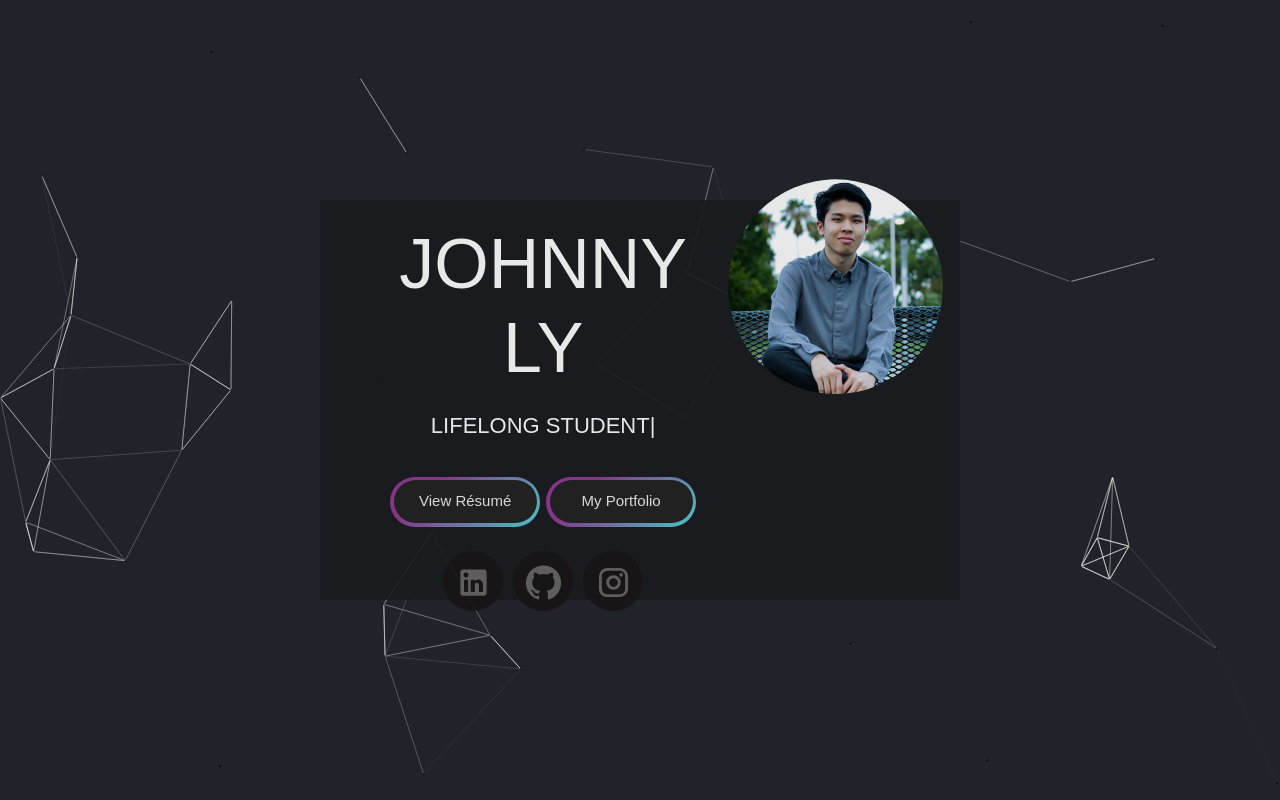
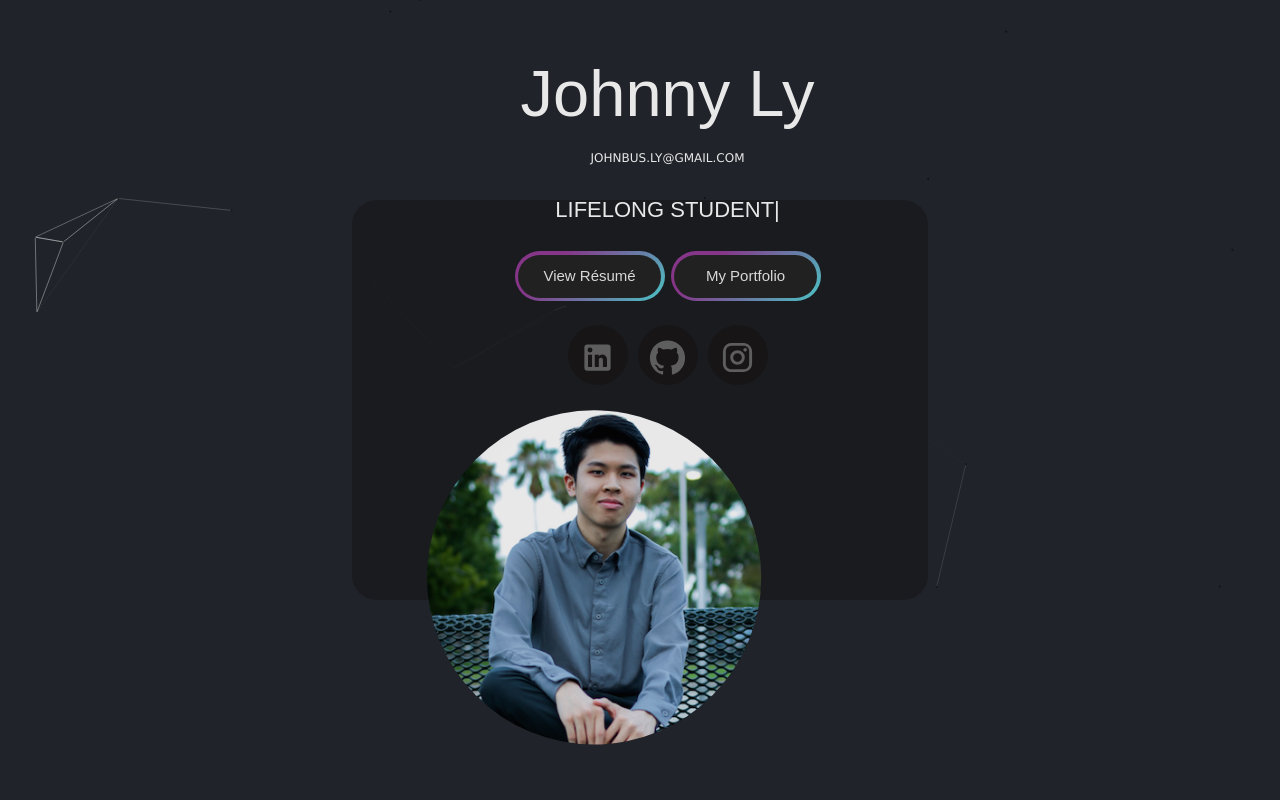
Before and after one commit to LyJohnny/react-personalwebsite, a React (Create React App) app: page / in a window 1280 px wide. Shown: the top 800 px of the page. Built offline with nearby package versions, Linux system fonts and the light colour scheme.

Commit message:
styling updates for home container

```diff
--- a/src/components/Home.jsx
+++ b/src/components/Home.jsx
@@ -26,6 +26,7 @@ const Home = () => {
                   </div>
 
                   <div className= "text-center ms-0 justify-content-center">
+                  <p className="email-text"> johnbus.ly@gmail.com</p>
                   <p>
                     <Typical
                       loop={Infinity}
@@ -133,13 +134,7 @@ const Home = () => {
               <Col>
 
               {/* PORTRAIT  */}
-                <div
-                  className="home__img"
-                  style={{
-                    display: "flex",
-                    justifyContent: "center",
-                  }}
-                >
+                <div className="home__img">
                   <img src={portrait} alt="" />
                 </div>
               </Col>
--- a/src/components/Particle-Config.js
+++ b/src/components/Particle-Config.js
@@ -13,10 +13,10 @@ const particlesConfig = {
 
     particles: {
       number: {
-        value: 80,
+        value: 60,
         density: {
           enable: true,
-          value_area: 1800
+          value_area: 3000
         }
       },
       color: {
--- a/src/components/styles/Home.scss
+++ b/src/components/styles/Home.scss
@@ -19,13 +19,13 @@
     .home__container {
         display:flex;
         height: 50%;
-		width: 50%;
+		width: 45%;
         align-items: center;
         justify-content: center;
         position: relative;
 		background-color: #191B1F;
 		opacity: 0.9;
-		// border-radius: 5px;
+		border-radius: 25px;
 
 
     }
@@ -37,7 +37,7 @@
     }
 
     .text{
-        line-height: 55px;
+        line-height: 35px;
 
 
         p{
@@ -45,11 +45,16 @@
             text-transform: uppercase;
             font-size: 22px;
         }
+		.email-text{
+			color: rgb(255, 255, 255);
+			font-size: 12px;
+			font-family: Verdana, Geneva, Tahoma, sans-serif;
+			font-weight: lighter;
+		}
 
         h1 {
 
-            font-size: 70px;
-            text-transform: uppercase;
+            font-size: 65px;
             color: rgb(255, 255, 255);
         }
     }
@@ -58,15 +63,15 @@
 
 
 .home__img {
+	width: 350px;
+	display:flex;
+	justify-content: center;
+	align-items: center;
+	position: relative;
 
     clip-path: circle(45% at 50% 45%); // to make your portrait.png file cropped to circle
-    cursor:pointer;
+}
 
-
-    img {
-        // background: linear-gradient(45deg, rgb(216,46,8),rgb(62,7,189))
-    }
-}
 
 // Media Query for when decreasing screen size to tablet level (wider width)
 @media (max-width: 1200px) {
@@ -178,11 +183,23 @@ button {
     display: none;
     z-index: 1040 !important;
 }
+.modal-header{
+	align-items: center;
+	justify-content: center;
+	height: 5%;
+
+}
 
 .modal-content {
     margin: 2px auto;
+	height: 100vh;
     z-index: 1100 !important;
 }
+.modal-body{
+	height: 100vh;
+}
+
+
 #portfolio-button {
 	&::after {
 		width: 143px;
```
